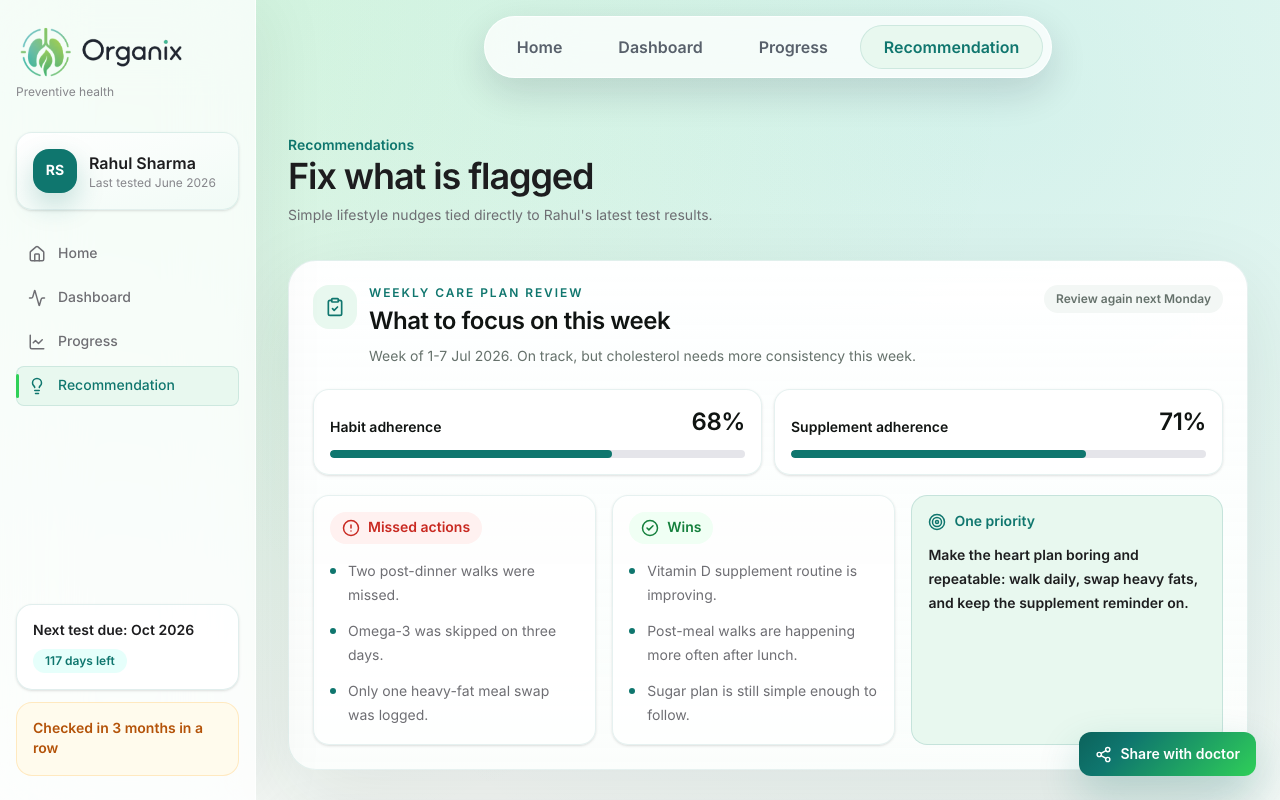
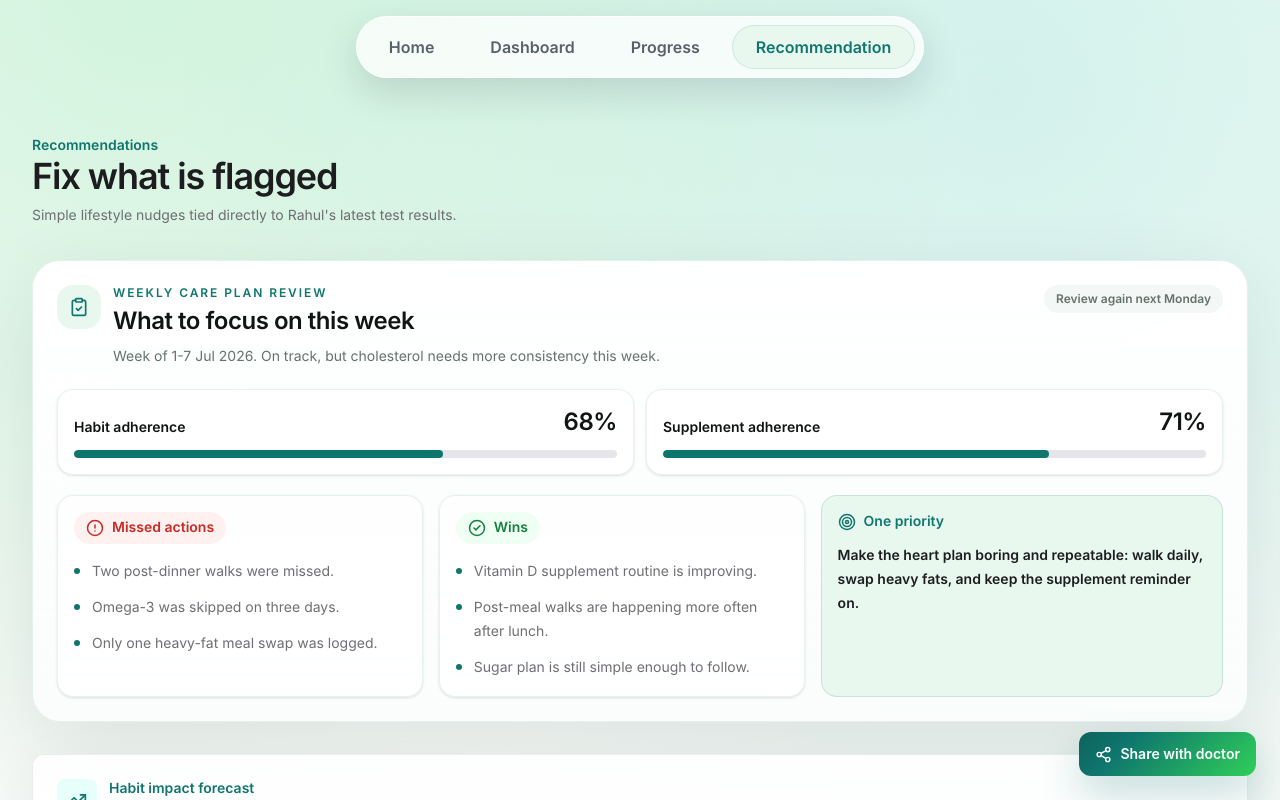
Before and after one commit to dagagaurav83-maker/vitamap, a Next.js app: page /recommendations in a window 1280 px wide. Shown: the top 800 px of the page. Built offline with nearby package versions, Linux system fonts and the light colour scheme.

Commit message:
Remove sidebar and auto-hide top dock

```diff
--- a/src/app/page.tsx
+++ b/src/app/page.tsx
@@ -19,7 +19,7 @@ import {
 } from "lucide-react";
 import { BrandLogo } from "@/components/BrandLogo";
 import { BottomTabBar } from "@/components/BottomTabBar";
-import { TopDock } from "@/components/TopDock";
+import { AutoHideTopDock } from "@/components/TopDock";
 import { VitaMap } from "@/components/VitaMap";
 import { useCountUp } from "@/components/motion-utils";
 import { categories, pricingPlans } from "@/lib/data";
@@ -66,11 +66,11 @@ export default function HomePage() {
   return (
     <main className="soft-page-bg relative isolate min-h-screen overflow-hidden pb-28 text-[#16181D] md:pb-0">
       <div className="flowing-home-gradient pointer-events-none absolute inset-x-0 top-0 -z-10 h-[760px]" />
-      <header className="sticky top-0 z-50">
+      <AutoHideTopDock className="hidden md:block" />
+
+      <header>
         <div className="mx-auto flex max-w-7xl items-center justify-between px-4 py-4 sm:px-6 lg:px-8">
           <BrandLogo logoClassName="h-12 w-auto" />
-
-          <TopDock className="hidden md:flex" />
 
           <Link
             href="/signup"
--- a/src/components/AppShell.tsx
+++ b/src/components/AppShell.tsx
@@ -1,95 +1,16 @@
 "use client";
 
-import Link from "next/link";
-import { usePathname } from "next/navigation";
-import {
-  Activity,
-  Home,
-  LineChart,
-  Lightbulb,
-  Share2,
-  UserRound,
-} from "lucide-react";
-import { BrandLogo } from "@/components/BrandLogo";
+import { Share2, UserRound } from "lucide-react";
 import { BottomTabBar } from "@/components/BottomTabBar";
-import { TopDock } from "@/components/TopDock";
+import { AutoHideTopDock } from "@/components/TopDock";
 import { memberData } from "@/lib/data";
 
-const navItems = [
-  { label: "Home", href: "/", icon: Home },
-  { label: "Dashboard", href: "/dashboard", icon: Activity },
-  { label: "Progress", href: "/progress", icon: LineChart },
-  { label: "Recommendation", href: "/recommendations", icon: Lightbulb },
-];
-
-function normalizePath(pathname: string) {
-  const withoutBasePath = pathname.replace(/^\/vitamap(?=\/|$)/, "") || "/";
-  return withoutBasePath.length > 1 ? withoutBasePath.replace(/\/$/, "") : withoutBasePath;
-}
-
 export function AppShell({ children }: { children: React.ReactNode }) {
-  const activePath = normalizePath(usePathname());
-  const isNavItemActive = (href: string) => activePath === href;
-
   return (
     <div className="soft-page-bg min-h-screen text-[#1D1D1F]">
-      <aside className="no-print fixed inset-y-0 left-0 z-30 hidden w-64 border-r border-white/70 bg-white/74 px-4 py-6 shadow-[16px_0_60px_rgba(15,23,42,0.05)] backdrop-blur-2xl md:flex md:flex-col">
-        <BrandLogo className="mb-8" logoClassName="h-14 w-auto" stacked tagline="Preventive health" />
+      <AutoHideTopDock />
 
-        <div className="mb-6 rounded-2xl border border-[#0F766E]/10 bg-gradient-to-br from-white to-[#F1FBF6] p-4 shadow-sm">
-          <div className="flex items-center gap-3">
-            <div className="flex size-11 items-center justify-center rounded-2xl bg-[#0F766E] text-sm font-bold text-white shadow-[0_12px_28px_rgba(15,118,110,0.22)]">
-              RS
-            </div>
-            <div>
-              <p className="font-semibold">{memberData.member}</p>
-              <p className="text-xs text-[#86868B]">Last tested {memberData.lastTested}</p>
-            </div>
-          </div>
-        </div>
-
-        <nav className="space-y-1">
-          {navItems.map((item) => {
-            const active = isNavItemActive(item.href);
-            const Icon = item.icon;
-            return (
-              <Link
-                key={item.label}
-                href={item.href}
-                className={`relative flex items-center gap-3 rounded-lg px-3 py-2.5 text-sm font-medium transition duration-200 ${
-                  active
-                    ? "bg-[#E8F8EF] text-[#0F766E] shadow-[inset_0_0_0_1px_rgba(15,118,110,0.12)]"
-                    : "text-[#6E6E73] hover:bg-white/72 hover:text-[#1D1D1F]"
-                }`}
-              >
-                {active && <span className="absolute left-0 top-2 h-6 w-[3px] rounded-full bg-[#30D158]" />}
-                <Icon size={18} />
-                {item.label}
-              </Link>
-            );
-          })}
-        </nav>
-
-        <div className="mt-auto space-y-3">
-          <div className="rounded-2xl border border-[#0F766E]/12 bg-white/82 p-4 shadow-sm">
-            <p className="text-sm font-semibold text-[#1D1D1F]">Next test due: {memberData.nextTestDue}</p>
-            <p className="mt-2 inline-flex rounded-full bg-[#E6FFFB] px-3 py-1 text-xs font-semibold text-[#0F766E]">
-              {memberData.daysToNextTest} days left
-            </p>
-          </div>
-          <div className="rounded-2xl border border-[#FF9F0A]/20 bg-[#FFFBEB]/90 p-4">
-            <p className="text-sm font-semibold text-[#B45309]">
-              Checked in {memberData.streak} months in a row
-            </p>
-          </div>
-        </div>
-      </aside>
-
-      <div className="no-print fixed inset-x-0 top-3 z-50 px-3 md:left-64 md:top-4">
-        <TopDock />
-      </div>
-
-      <main className="pb-28 pt-24 md:ml-64 md:pb-0 md:pt-28">{children}</main>
+      <main className="pb-28 pt-24 md:pb-0 md:pt-28">{children}</main>
 
       <BottomTabBar />
 
--- a/src/components/TopDock.tsx
+++ b/src/components/TopDock.tsx
@@ -1,5 +1,6 @@
 "use client";
 
+import { useEffect, useState } from "react";
 import Link from "next/link";
 import { usePathname } from "next/navigation";
 
@@ -44,3 +45,38 @@ export function TopDock({ className = "" }: { className?: string }) {
     </nav>
   );
 }
+
+export function AutoHideTopDock({ className = "" }: { className?: string }) {
+  const [visible, setVisible] = useState(true);
+
+  useEffect(() => {
+    let lastScrollY = window.scrollY;
+
+    function handleScroll() {
+      const currentScrollY = window.scrollY;
+      const scrollingUp = currentScrollY < lastScrollY;
+      const nearTop = currentScrollY < 80;
+
+      if (nearTop || scrollingUp) {
+        setVisible(true);
+      } else if (currentScrollY - lastScrollY > 8) {
+        setVisible(false);
+      }
+
+      lastScrollY = currentScrollY;
+    }
+
+    window.addEventListener("scroll", handleScroll, { passive: true });
+    return () => window.removeEventListener("scroll", handleScroll);
+  }, []);
+
+  return (
+    <div
+      className={`no-print fixed inset-x-0 top-3 z-50 px-3 transition duration-300 ease-out md:top-4 ${
+        visible ? "translate-y-0 opacity-100" : "-translate-y-24 opacity-0"
+      } ${className}`}
+    >
+      <TopDock />
+    </div>
+  );
+}
```
